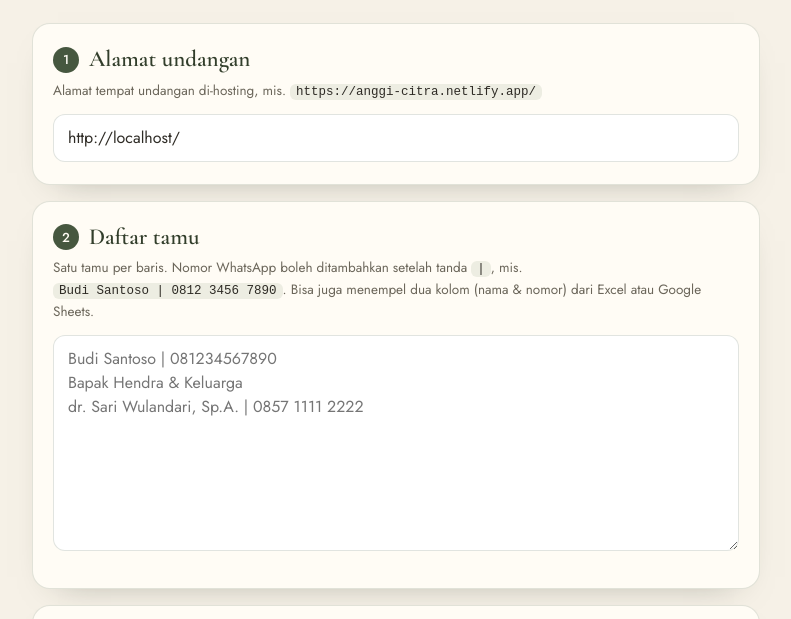
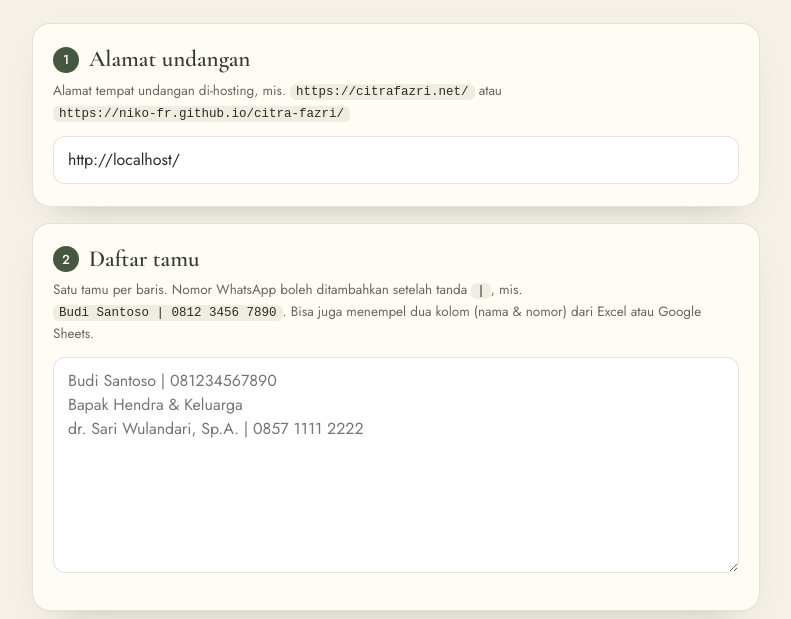
Before and after one commit to Niko-fr/citra-fazri, a plain HTML site: page kirim.html in a window 1280 px wide. Shown: the part 147-766 px from the top of the page, without its empty margins (244-1035 px from the left). Drawn offline with nearby package versions, Linux system fonts and the light colour scheme; animation ran at ten frames a second.

Commit message:
Contoh alamat di kirim.html memakai alamat undangan Citra & Fazri

```diff
--- a/js/config.js
+++ b/js/config.js
@@ -21,7 +21,7 @@ window.UNDANGAN = {
 
   groom: {
     nickname: "Fazri",
-    fullName: "Fazri", // nama lengkap + gelar, mis. "Anggi Pratama, S.T."
+    fullName: "Fazri", // nama lengkap + gelar, mis. "Fazri Pratama, S.T."
     parents: "Putra pertama dari Bapak Hendra Wijaya & Ibu Sri Lestari",
     instagram: "", // tanpa @ — kosongkan bila tidak ingin ditampilkan
     photo: "assets/img/pria.jpg"
--- a/kirim.html
+++ b/kirim.html
@@ -108,7 +108,7 @@
 
     <section class="card">
       <h2 class="step"><span class="step__num">1</span>Alamat undangan</h2>
-      <p class="hint">Alamat tempat undangan di-hosting, mis. <code>https://anggi-citra.netlify.app/</code></p>
+      <p class="hint">Alamat tempat undangan di-hosting, mis. <code>https://citrafazri.net/</code> atau <code>https://niko-fr.github.io/citra-fazri/</code></p>
       <input class="input" id="baseUrl" type="url" inputmode="url" autocomplete="off" spellcheck="false" placeholder="https://…">
       <p class="field-error" id="baseError" role="alert" hidden></p>
     </section>
@@ -271,7 +271,7 @@
         u.searchParams.delete('to');
         return { url: u, error: '' };
       } catch (e) {
-        return { url: null, error: 'Alamat tidak valid. Contoh: https://anggi-citra.netlify.app/' };
+        return { url: null, error: 'Alamat tidak valid. Contoh: https://citrafazri.net/' };
       }
     }
 
```
